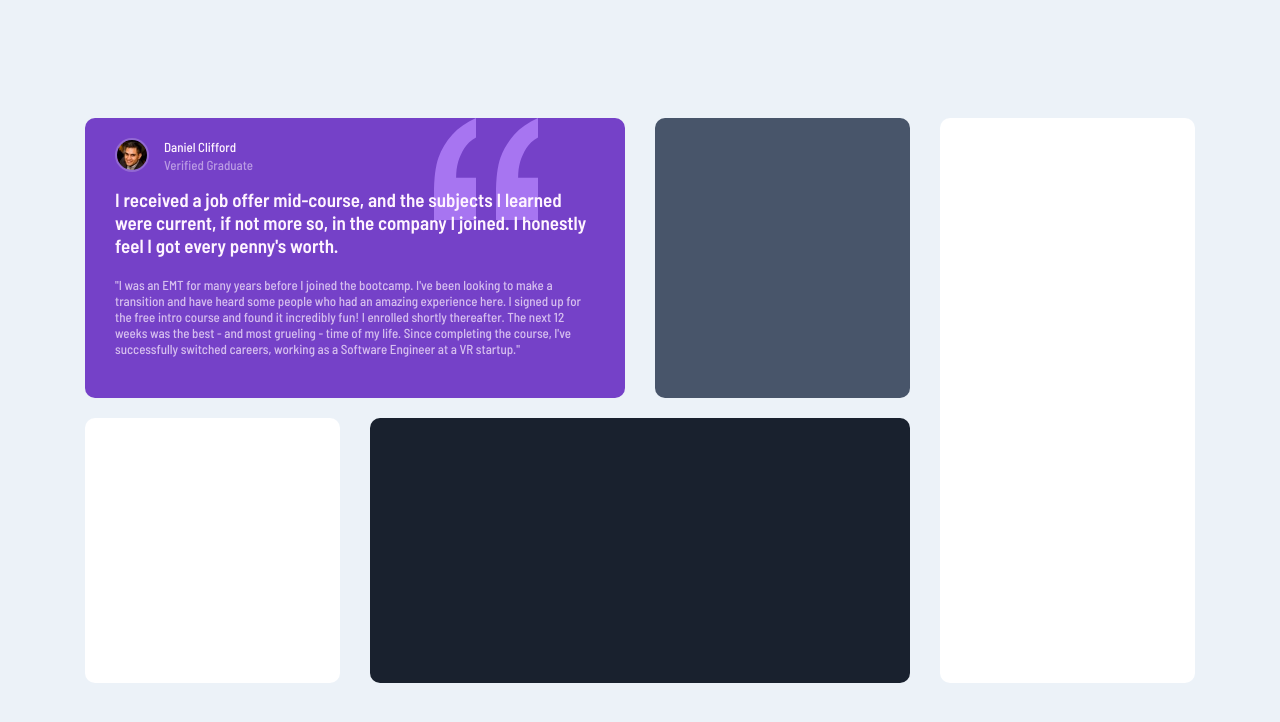
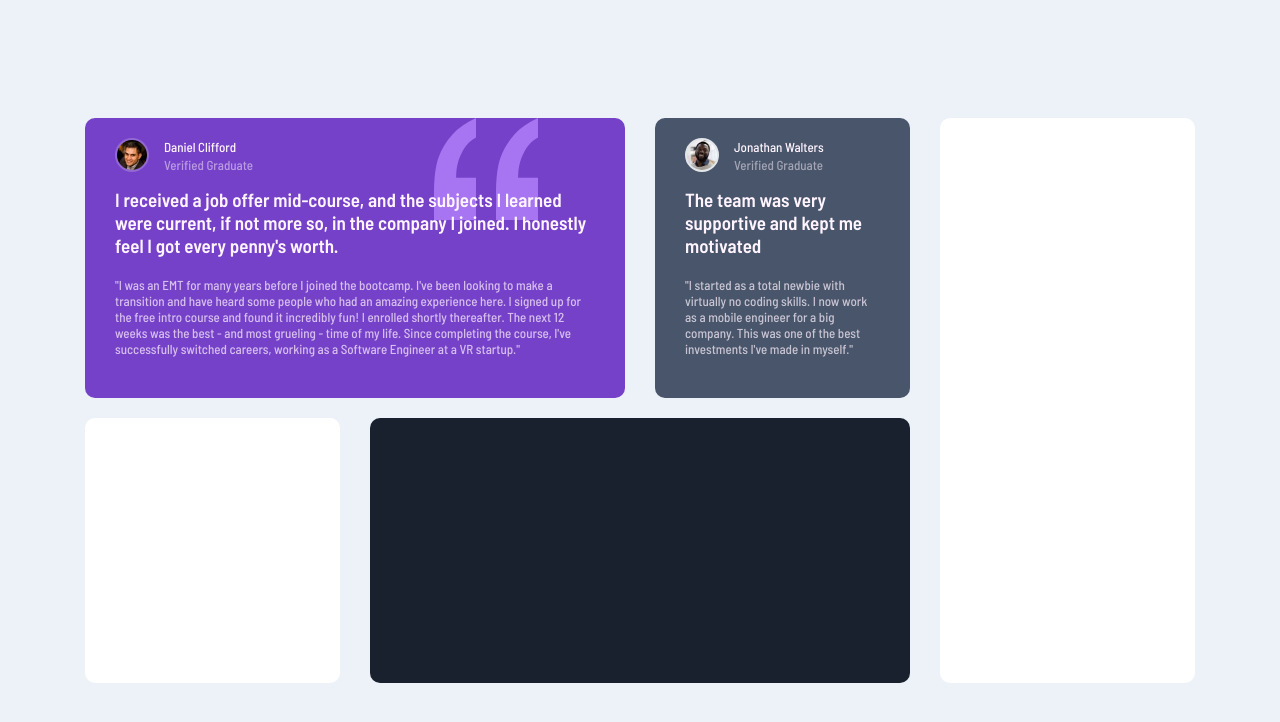
Before and after one commit to danielopq/testimonials, a plain HTML site: page index.html in a window 1280 px wide. Drawn offline with Linux system fonts and the light colour scheme.

Commit message:
second user done

```diff
--- a/css/stylesheet.css
+++ b/css/stylesheet.css
@@ -45,6 +45,15 @@ body{
 #testimonial-two{
 	grid-area: test2;
 	background-color: hsl(217, 19%, 35%);
+}
+
+#testimonial-two div[class="user-pic"]{
+	background-image:url("../images/image-jonathan.jpg");
+	border-color: #e2e6e9;
+}
+
+#testimonial-two div{
+	color: #fff4ff;
 }
 
 #testimonial-three{
--- a/index.html
+++ b/index.html
@@ -12,7 +12,7 @@
 	<div id="grid-container">
 		<div id="testimonial-one" class="testimonial">
 			<div class="user">
-				<div id="test-one-pic" class="user-pic"></div>
+				<div class="user-pic"></div>
 				<div class="user-details">
 					<div class="user-name">Daniel Clifford</div>
 					<div class="user-verified">Verified Graduate</div>
@@ -25,7 +25,21 @@
 				"I was an EMT for many years before I joined the bootcamp. I've been looking to make a transition and have heard some people who had an amazing experience here. I signed up for the free intro course and found it incredibly fun! I enrolled shortly thereafter. The next 12 weeks was the best - and most grueling - time of my life. Since completing the course, I've successfully switched careers, working as a Software Engineer at a VR startup."
 			</div>
 		</div>
-		<div id="testimonial-two" class="testimonial"></div>
+		<div id="testimonial-two" class="testimonial">
+			<div class="user">
+				<div class="user-pic"></div>
+				<div class="user-details">
+					<div class="user-name">Jonathan Walters</div>
+					<div class="user-verified">Verified Graduate</div>
+				</div>
+			</div>
+			<div class="testimonial-title">
+				The team was very supportive and kept me motivated
+			</div>
+			<div class="testimonial-comment">
+				"I started as a total newbie with virtually no coding skills. I now work as a mobile engineer for a big company. This was one of the best investments I've made in myself."
+			</div>
+		</div>
 		<div id="testimonial-three" class="testimonial"></div>
 		<div id="testimonial-four" class="testimonial"></div>
 		<div id="testimonial-five" class="testimonial"></div>
```
